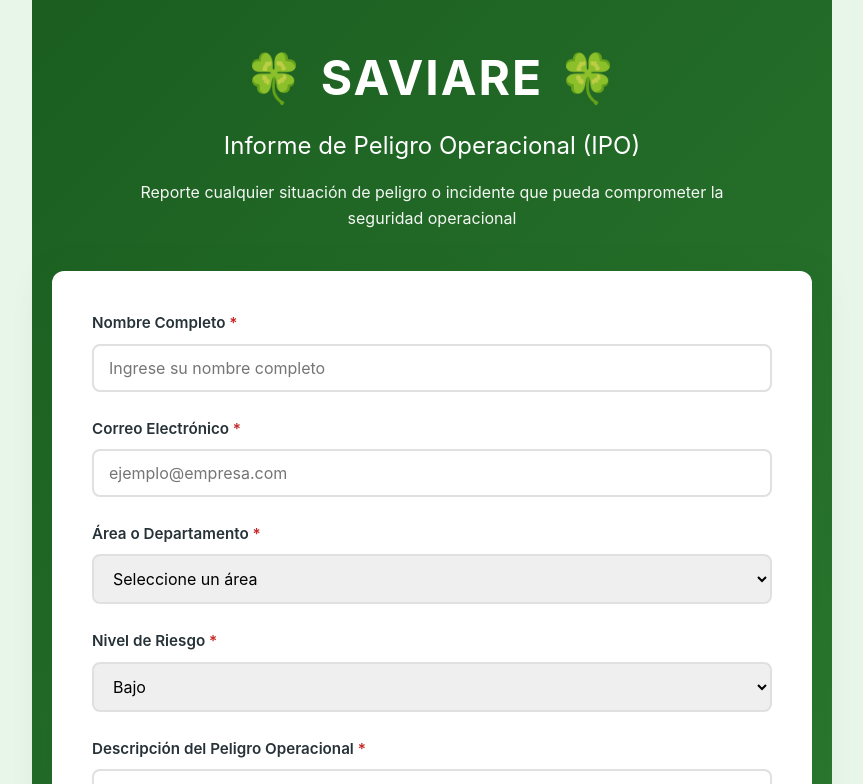
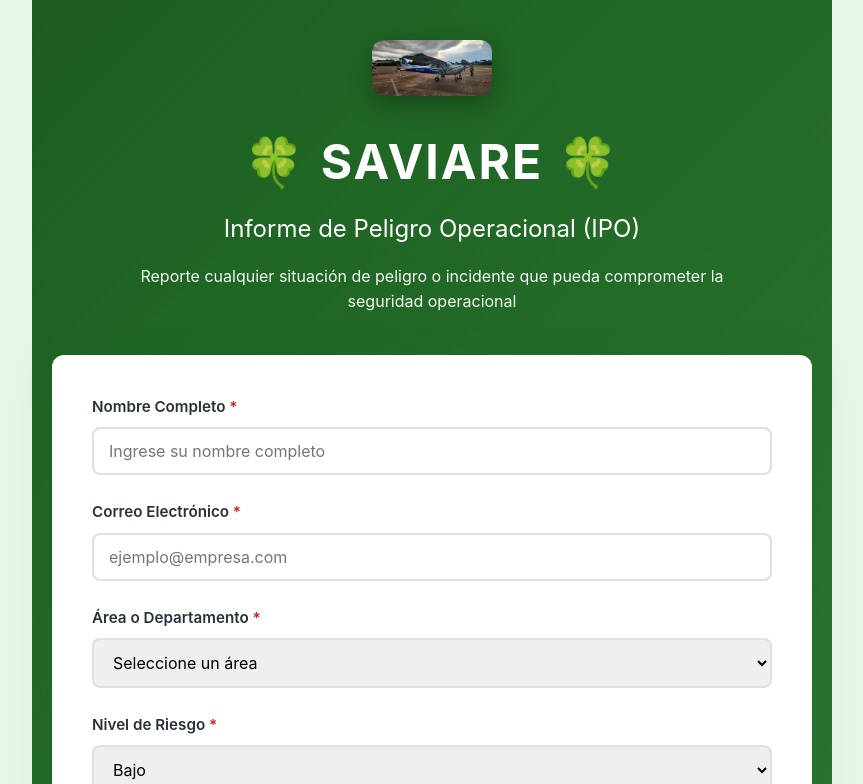
Before and after one commit to smsSaviare/saviare-informe-IPO, a React (Vite) app: page / in a window 1280 px wide. Shown: the top 784 px of the page, without its empty margins (208-1071 px from the left). Built offline with nearby package versions, Linux system fonts and the light colour scheme.

Commit message:
feat: Integrar logos de avión en SplashScreen, Formulario, Dashboard y Login

```diff
--- a/src/components/SplashScreen.jsx
+++ b/src/components/SplashScreen.jsx
@@ -1,5 +1,6 @@
 // src/components/SplashScreen.jsx
 import { useEffect, useState } from "react"
+import planeIcon from "../assets/plane-icon.png"
 import "../styles/SplashScreen.css"
 
 function SplashScreen({ onComplete }) {
@@ -21,7 +22,7 @@ function SplashScreen({ onComplete }) {
       <div className="splash-content">
         {/* Avión animado */}
         <div className="plane-animation">
-          <span className="plane">✈️</span>
+          <img src={planeIcon} alt="Avión SAVIARE" className="plane" />
         </div>
 
         {/* Nombre de la empresa */}
--- a/src/pages/Dashboard.jsx
+++ b/src/pages/Dashboard.jsx
@@ -4,6 +4,7 @@ import { signOut } from "firebase/auth"
 import { collection, query, onSnapshot, doc, updateDoc, orderBy } from "firebase/firestore"
 import { auth, db } from "../firebase"
 import { useNavigate } from "react-router-dom"
+import logoAirplane from "../assets/avion.jpg"
 import "../styles/Dashboard.css"
 
 function Dashboard() {
@@ -122,6 +123,9 @@ function Dashboard() {
       {/* Header */}
       <header className="dashboard-header">
         <div>
+          <div className="dashboard-logo-container">
+            <img src={logoAirplane} alt="SAVIARE" className="dashboard-logo" />
+          </div>
           <h1>
             <span className="logo-icon">🍀</span>
             Dashboard SAVIARE
--- a/src/pages/Formulario.jsx
+++ b/src/pages/Formulario.jsx
@@ -2,6 +2,7 @@
 import { useState } from "react"
 import { collection, addDoc, serverTimestamp } from "firebase/firestore"
 import { db } from "../firebase"
+import logoAirplane from "../assets/avion.jpg"
 import "../styles/Formulario.css"
 
 function Formulario() {
@@ -73,6 +74,9 @@ function Formulario() {
   return (
     <div className="formulario-container">
       <div className="formulario-header">
+        <div className="logo-container">
+          <img src={logoAirplane} alt="SAVIARE" className="logo-airplane" />
+        </div>
         <h1>
           <span className="logo-icon">🍀</span>
           SAVIARE
--- a/src/pages/Login.jsx
+++ b/src/pages/Login.jsx
@@ -3,6 +3,7 @@ import { useState } from "react"
 import { signInWithEmailAndPassword } from "firebase/auth"
 import { useNavigate } from "react-router-dom"
 import { auth } from "../firebase"
+import logoAirplane from "../assets/avion.jpg"
 import "../styles/Login.css"
 
 function Login() {
@@ -46,6 +47,9 @@ function Login() {
     <div className="login-container">
       <div className="login-card">
         <div className="login-header">
+          <div className="login-logo-container">
+            <img src={logoAirplane} alt="SAVIARE" className="login-logo" />
+          </div>
           <h1>
             <span className="logo-icon">🍀</span>
             SAVIARE
--- a/src/styles/Dashboard.css
+++ b/src/styles/Dashboard.css
@@ -29,6 +29,19 @@
 
 .dashboard-header h1 .logo-icon {
   font-size: 2.5rem;
+}
+
+.dashboard-logo-container {
+  margin-bottom: 15px;
+  animation: slideInFromTop 0.6s ease-out;
+}
+
+.dashboard-logo {
+  max-width: 100px;
+  height: auto;
+  border-radius: 12px;
+  box-shadow: 0 6px 18px rgba(0, 0, 0, 0.2);
+  animation: cloverPulse 2s ease-in-out infinite;
 }
 
 .subtitle {
--- a/src/styles/Formulario.css
+++ b/src/styles/Formulario.css
@@ -12,6 +12,19 @@
   text-align: center;
   color: white;
   margin-bottom: 40px;
+}
+
+.logo-container {
+  margin-bottom: 20px;
+  animation: slideInFromTop 0.6s ease-out;
+}
+
+.logo-airplane {
+  max-width: 120px;
+  height: auto;
+  border-radius: 12px;
+  box-shadow: 0 8px 24px rgba(0, 0, 0, 0.3);
+  animation: cloverPulse 2s ease-in-out infinite;
 }
 
 .formulario-header h1 {
--- a/src/styles/Login.css
+++ b/src/styles/Login.css
@@ -21,6 +21,19 @@
 .login-header {
   text-align: center;
   margin-bottom: 35px;
+}
+
+.login-logo-container {
+  margin-bottom: 15px;
+  animation: slideInFromTop 0.6s ease-out;
+}
+
+.login-logo {
+  max-width: 100px;
+  height: auto;
+  border-radius: 12px;
+  box-shadow: 0 6px 18px rgba(27, 94, 32, 0.2);
+  animation: cloverPulse 2s ease-in-out infinite;
 }
 
 .login-header h1 {
--- a/src/styles/SplashScreen.css
+++ b/src/styles/SplashScreen.css
@@ -61,6 +61,8 @@
   display: inline-block;
   animation: planeFly 2.5s ease-in-out forwards;
   filter: drop-shadow(0 4px 12px rgba(0, 0, 0, 0.3));
+  max-width: 100%;
+  height: auto;
 }
 
 @keyframes planeFly {
```
Also changed, not shown: src/assets/avion.jpg (added), 1 other file (tests, documents, lock files or other folders).
